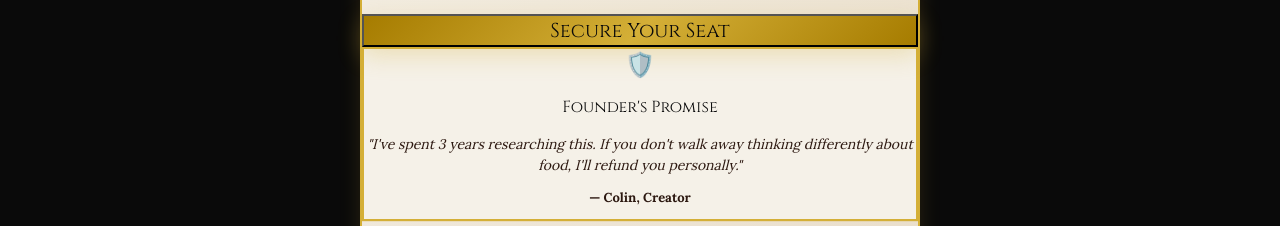
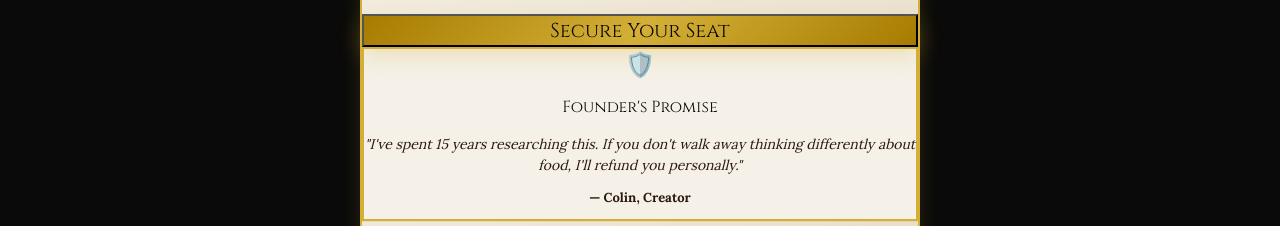
Before and after one commit to OlivePork/poshpork-landing, a Next.js app: page / in a window 1280 px wide. Shown: the part 1882-2108 px from the top of the page. Built offline with nearby package versions, Linux system fonts and the light colour scheme; no server answers; the database is empty.

Commit message:
Update Founder's Promise to 15 years of research

```diff
--- a/components/BookingTabs.tsx
+++ b/components/BookingTabs.tsx
@@ -282,7 +282,7 @@ export default function BookingTabs() {
                 Founder's Promise
               </p>
               <p style={{color: '#2c1810', fontSize: '14px', lineHeight: '1.5', fontStyle: 'italic', marginBottom: '8px'}}>
-                "I've spent 3 years researching this. If you don't walk away thinking differently about food, I'll refund you personally."
+                "I've spent 15 years researching this. If you don't walk away thinking differently about food, I'll refund you personally."
               </p>
               <p style={{color: '#2c1810', fontSize: '13px', fontWeight: 'bold'}}>
                 — Colin, Creator
```
